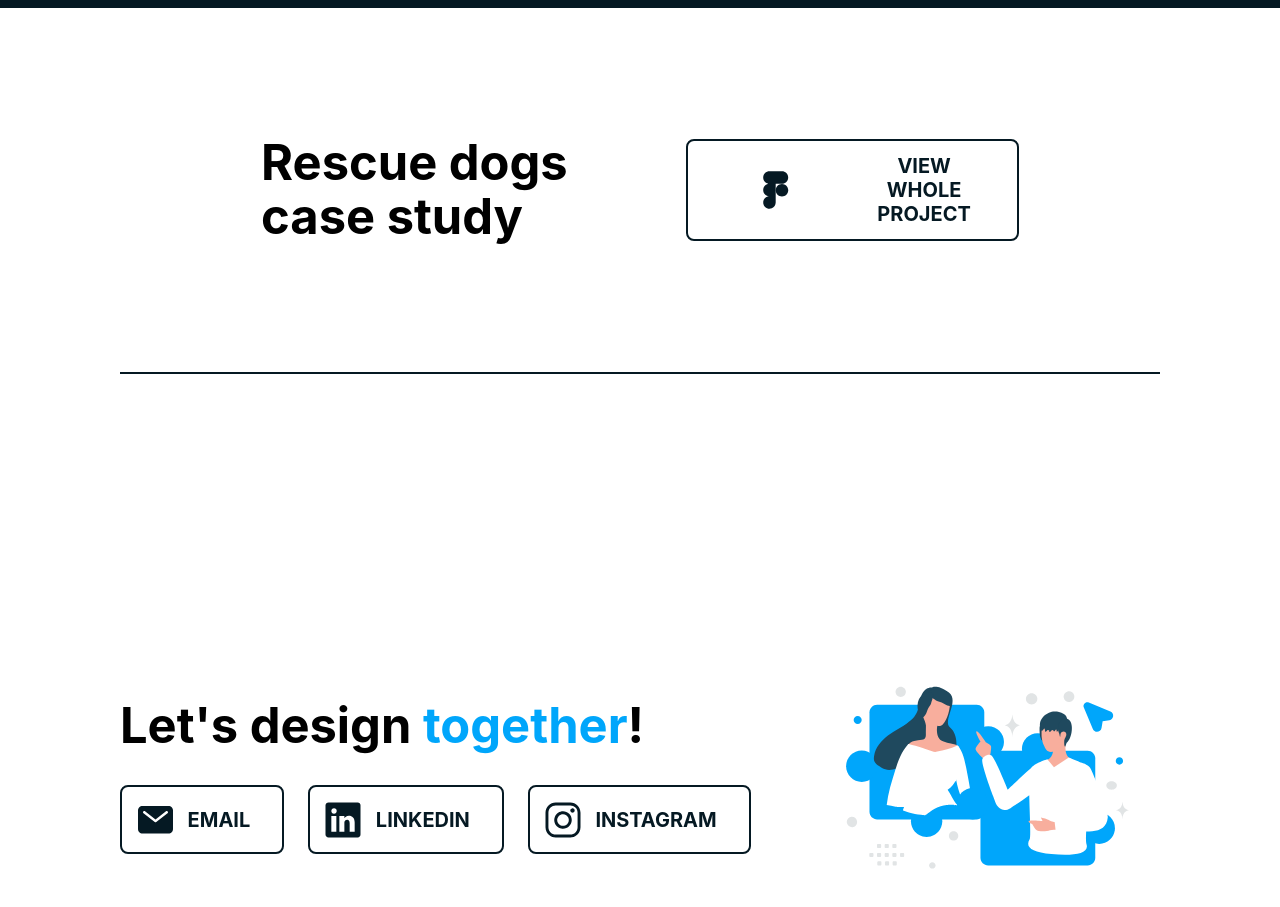
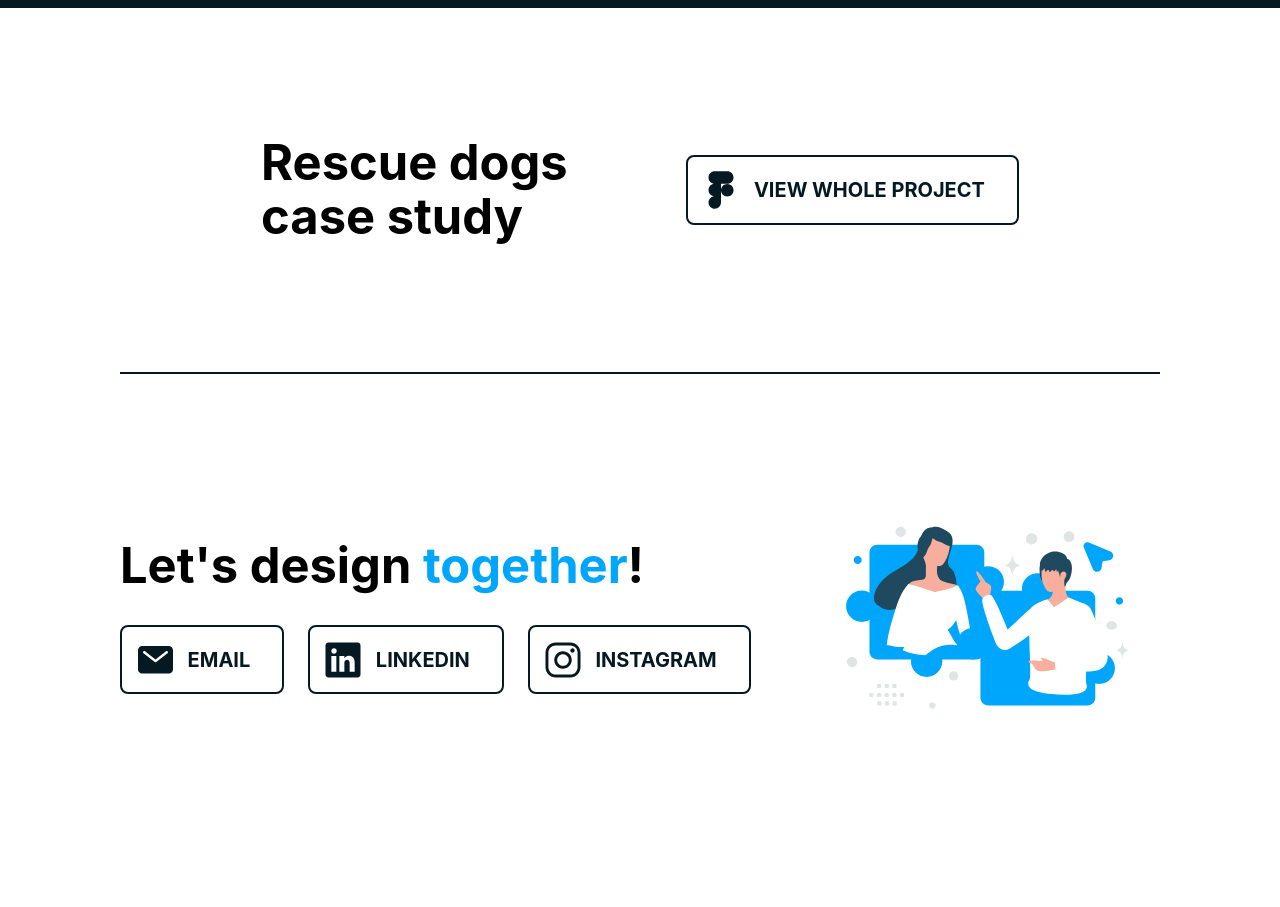
Before and after one commit to josuez2006/my-portfolio, a React (Create React App) app: page /my-portfolio/work in a window 1280 px wide. Shown: the part 8060-8967 px from the top of the page. Built offline with nearby package versions, Linux system fonts and the light colour scheme.

Commit message:
New changes to show my parents

```diff
--- a/src/styles/components/_btn.scss
+++ b/src/styles/components/_btn.scss
@@ -26,9 +26,14 @@
 
 .btn-with-icon {
     display: flex;
+    justify-content: start;
     align-items: center;
     gap: .8rem;
     padding-left: 0.8rem;
+
+    svg {
+        width: auto;
+    }
 
     svg path {
         fill: $clr-neutral-900;
--- a/src/styles/layouts/_footer.scss
+++ b/src/styles/layouts/_footer.scss
@@ -2,7 +2,6 @@
     display: grid;
     gap: 4rem;
     margin-bottom: 160px;
-    margin-top: 160px;
 
     @media (min-width: $breakpoint-lg) {
         grid-template-columns: auto 1fr;
```
Also changed, not shown: 7 other files (tests, documents, lock files or other folders).
